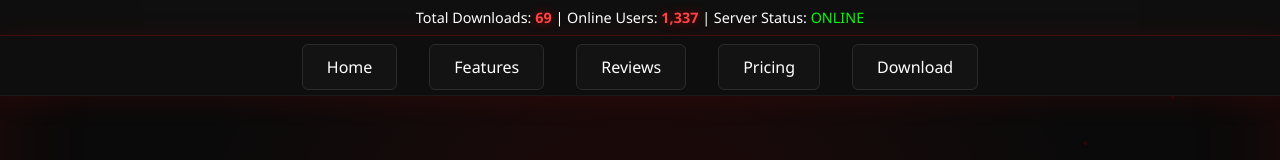
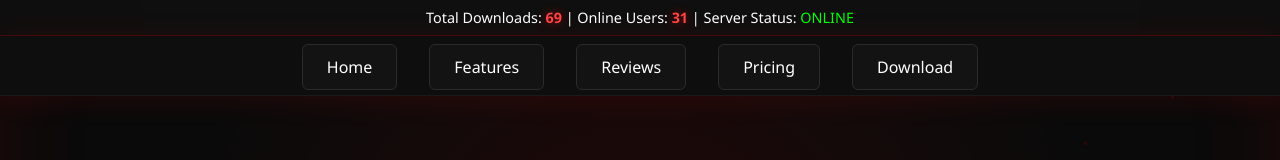
Before and after one commit to zelamuss/hefeclient, a plain HTML site: page index.html in a window 1280 px wide. Shown: the top 160 px of the page. Drawn offline with Linux system fonts and the light colour scheme.

Commit message:
Update index.html

```diff
--- a/index.html
+++ b/index.html
@@ -559,7 +559,7 @@
 
     <div class="stats-bar">
         <div class="container">
-            Total Downloads: <span class="stats-counter">69</span> | Online Users: <span class="stats-counter">1,337</span> | Server Status: <span style="color: #00ff00;">ONLINE</span>
+            Total Downloads: <span class="stats-counter">69</span> | Online Users: <span class="stats-counter">31</span> | Server Status: <span style="color: #00ff00;">ONLINE</span>
         </div>
     </div>
 
```
